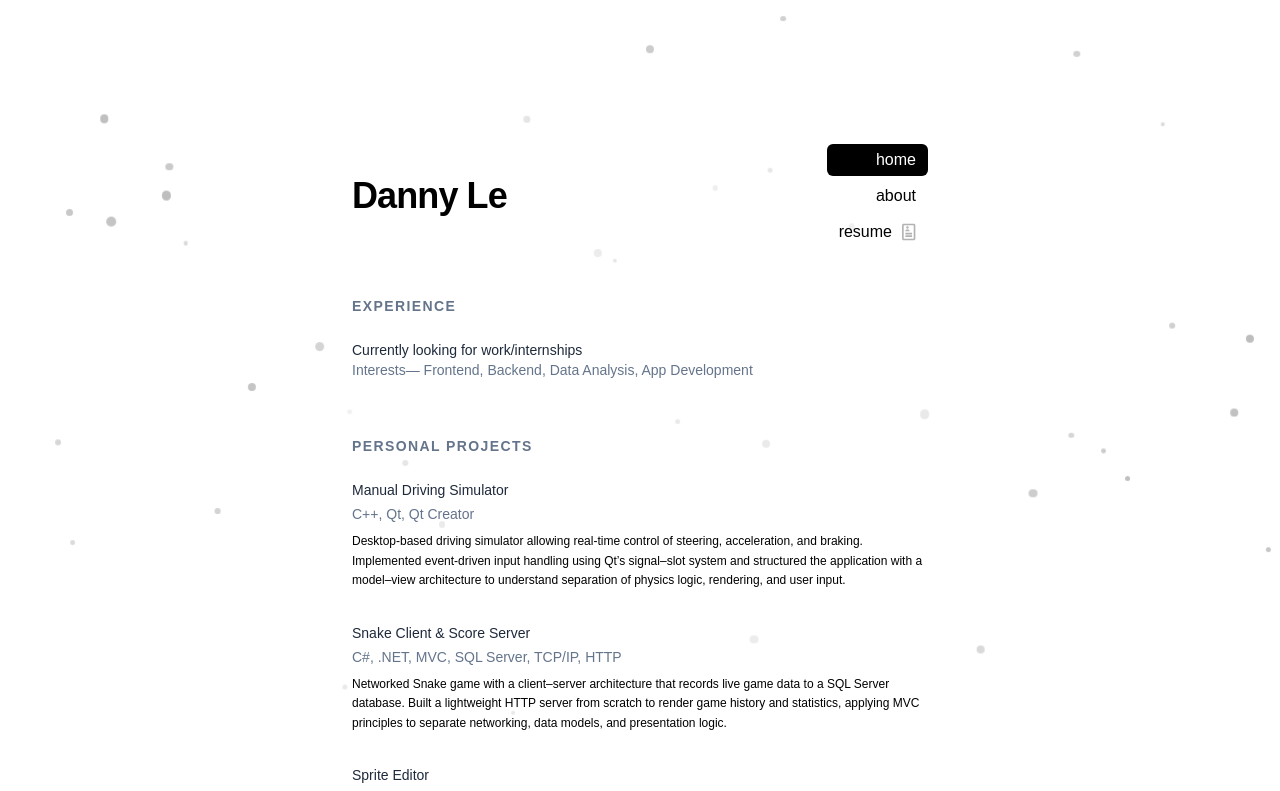
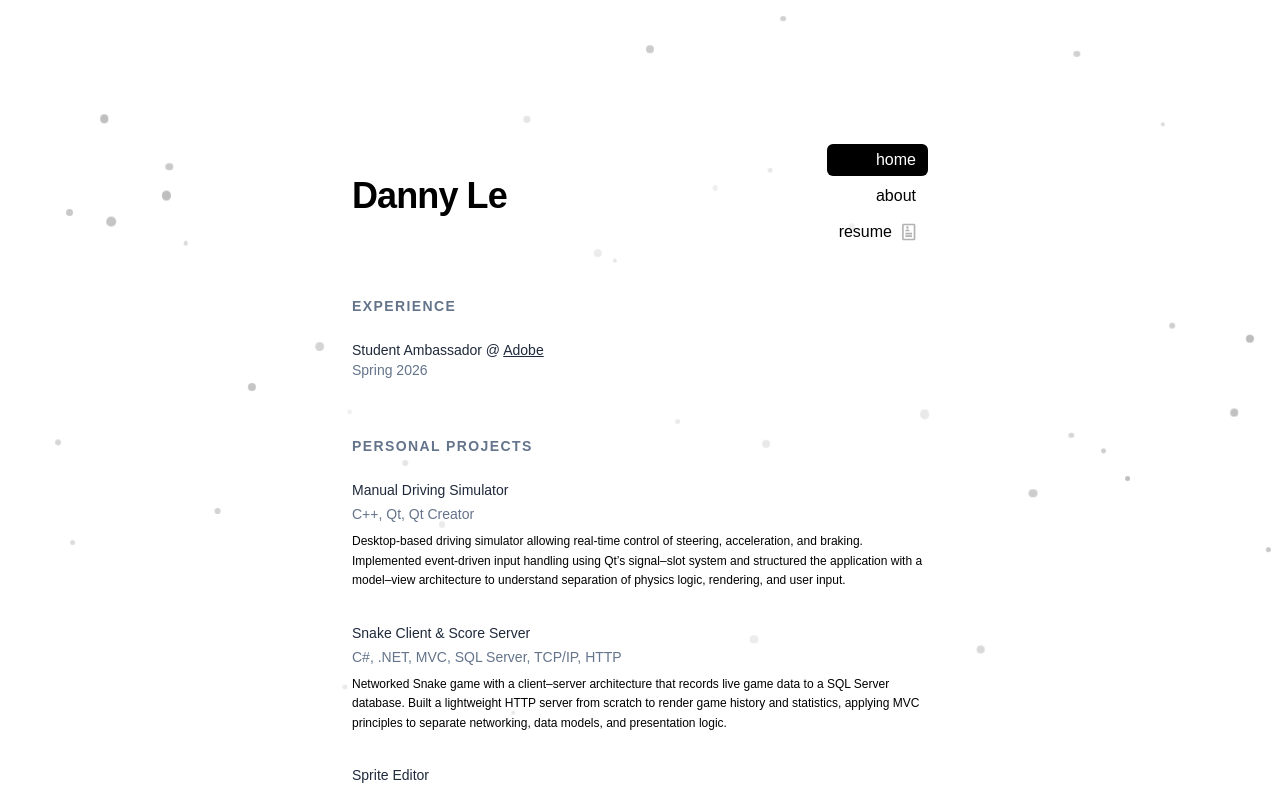
Before and after one commit to danny-tle/personal-website, a Next.js app: page / in a window 1280 px wide. Shown: the top 791 px of the page. Built offline with nearby package versions, Linux system fonts and the light colour scheme; a web font is replaced by a local one.

Commit message:
Updated Experience Section

```diff
--- a/app/page.js
+++ b/app/page.js
@@ -29,14 +29,13 @@ export default function Home() {
         <div className="section-body">
           <div>
             <p>
-              Currently looking for  work/internships{" "}
-              <a href="" className="underline">
+              Student Ambassador @{" "}
+              <a href="https://adobe.ly/UofUtah" className="underline">
+                Adobe
               </a>
             </p>
-            <p className="text-slate-500"> Interests— Frontend, Backend, Data Analysis, App Development</p>
+            <p className="text-slate-500"> Spring 2026</p>
           </div>
-
-
         </div>
       </section>
 
```
